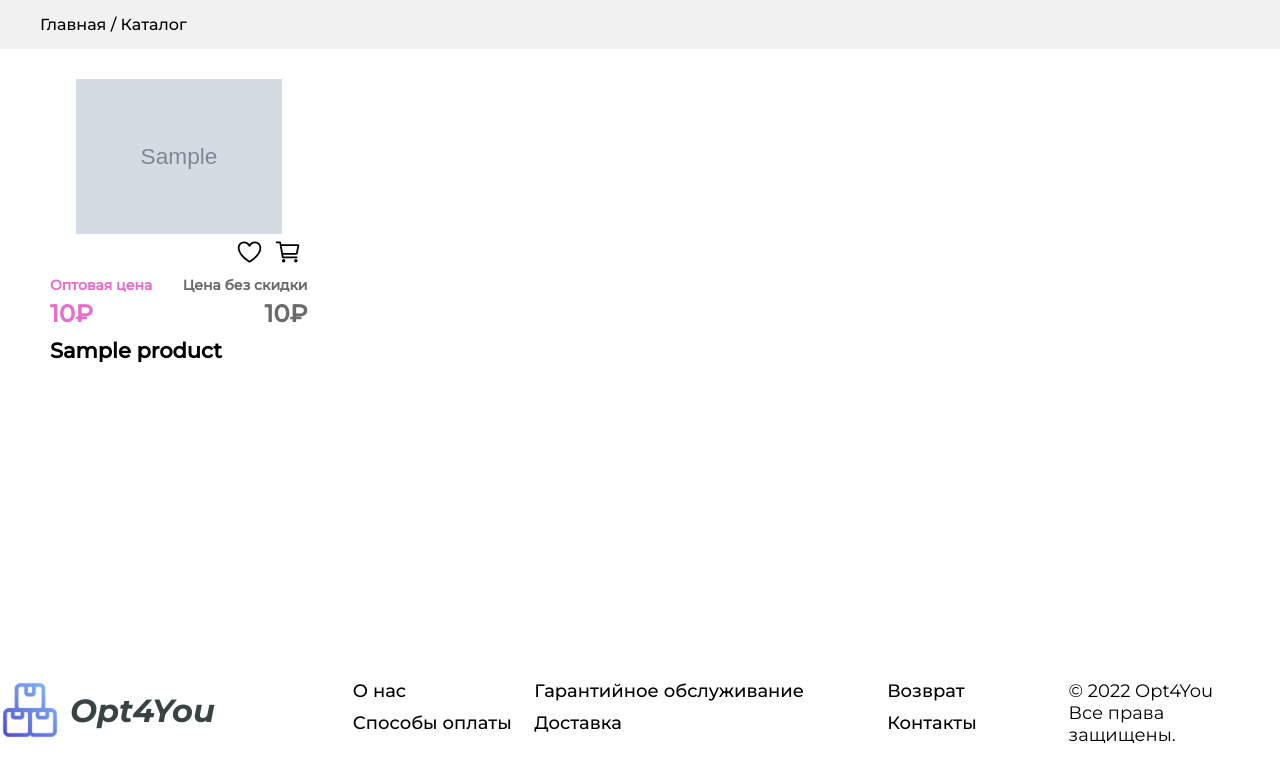
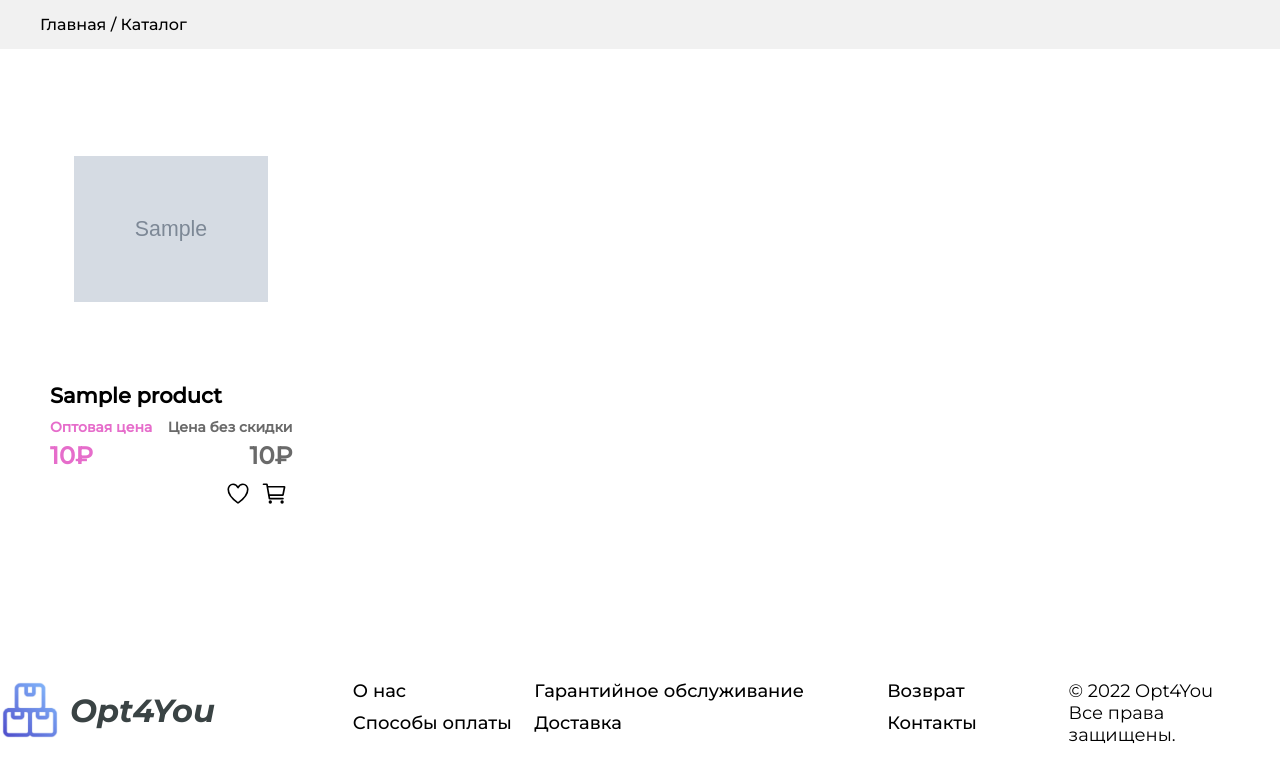
Before and after one commit to nikniksham/what, a Flask app: page /catalog in a window 1280 px wide. Shown: the part 120-882 px from the top of the page. Run offline with Flask 2, Linux system fonts and the light colour scheme; tables that the repository leaves empty hold one stand-in row (values such as "Sample post"); grey boxes marked "Sample" are stand-in pictures.

Commit message:
сделал самое сложное - начал

```diff
--- a/static/css/catalog.css
+++ b/static/css/catalog.css
@@ -221,7 +221,7 @@ p {
 .product__grid {
   display: grid;
   grid-template-columns: repeat(4, 1fr);
-  grid-gap: 30px;
+  grid-gap: 50px;
 }
 .product__preview {
   width: 100%;
@@ -232,11 +232,12 @@ p {
 .product__preview-image {
   width: 100%;
   padding: 0 10%;
+  height: 300px;
+  object-fit: contain;
 }
 .product__preview-firstline {
   display: flex;
   justify-content: end;
-  padding-bottom: 10px;
 }
 .product__preview-priceline {
   display: flex;
@@ -258,6 +259,7 @@ p {
   font-family: "Montserrat", sans-serif;
   font-weight: bold;
   font-size: 21px;
+  padding-bottom: 10px;
 }
 
 .firstline__icon {
--- a/static/css/catalog.scss
+++ b/static/css/catalog.scss
@@ -6,7 +6,7 @@
   &__grid {
     display: grid;
     grid-template-columns: repeat(4, 1fr);
-    grid-gap: 30px;
+    grid-gap: 50px;
   }
   &__preview {
     width: 100%;
@@ -19,11 +19,12 @@
     &-image {
       width: 100%;
       padding: 0 10%;
+      height: 300px;
+      object-fit: contain;
     }
     &-firstline {
       display: flex;
       justify-content: end;
-      padding-bottom: 10px;
     }
     &-priceline {
       display: flex;
@@ -45,6 +46,7 @@
       font-family: 'Montserrat', sans-serif;
       font-weight: bold;
       font-size: 21px;
+      padding-bottom: 10px;
     }
   }
 }
--- a/templates/catalog.html
+++ b/templates/catalog.html
@@ -9,10 +9,7 @@
             <div class="product__preview">
                 <img src="{{prod.image}}" alt="" class="product__preview-image">
 
-                <div class="product__preview-firstline">
-                    <img src="/static/img/header/favourite.svg" alt="" class="firstline__icon">
-                    <img src="/static/img/header/cart1.svg" alt="" class="firstline__icon">
-                </div>
+                <p class="product__preview-title">{{prod.name}}</p>
 
                 <div class="product__preview-priceline">
                     <div class="priceline__optom">
@@ -25,7 +22,10 @@
                     </div>
                 </div>
 
-                <p class="product__preview-title">{{prod.name}}</p>
+                <div class="product__preview-firstline">
+                    <img src="/static/img/header/favourite.svg" alt="" class="firstline__icon">
+                    <img src="/static/img/header/cart1.svg" alt="" class="firstline__icon">
+                </div>
             </div>
             {% endfor %}
         </div>
```
Also changed, not shown: 1 other file.
